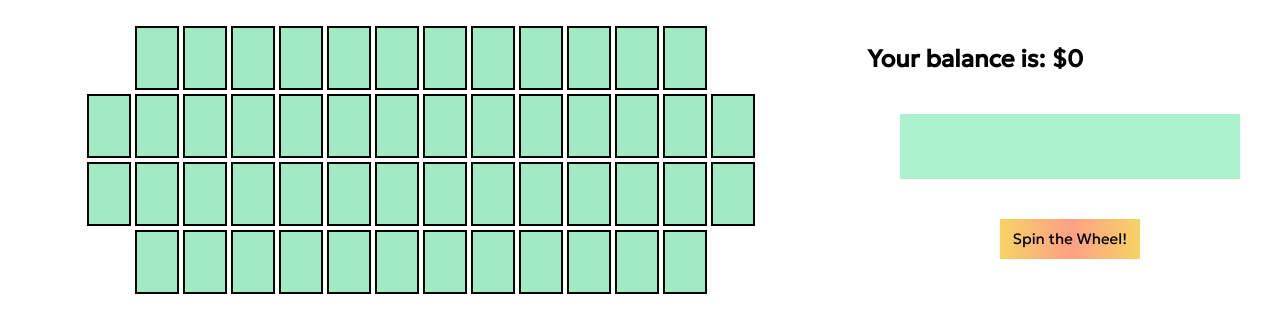
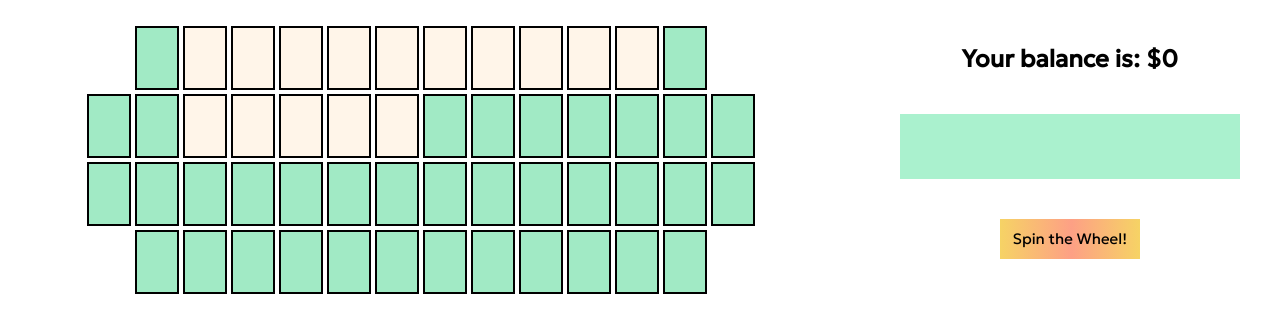
Before and after one commit to TheWhiteHackers/wheel_of_fortune, a plain HTML site: page index.html in a window 1280 px wide. Both pictures are taken after a click on the button "Start Game!". Shown: the part 80-412 px from the top of the page. Drawn offline with nearby package versions, Linux system fonts and the light colour scheme.

Commit message:
WoF sentences...

```diff
--- a/index.html
+++ b/index.html
@@ -21,7 +21,9 @@
 
     <div id="wheel">
         <div id="yourbalance">
+            <center>
                 <h2>Your balance is: <span id="bal">$0</span></h2>
+            </center>
         </div>
 
         <script type="text/javascript" src="https://code.jquery.com/jquery-2.1.1.js"></script>
--- a/js.js
+++ b/js.js
@@ -1,17 +1,16 @@
 let sen = [
-  ["SNOW WHITE", 9],
-  ["TOMATO TAMATO", 12],
-  ["WATERMELON SUGAR", 15],
-  ["THE GOOSE WITH THE GOLDEN EGG", 24]
+  ["SNOW WHITE"],
+  ["TOMATO TAMATO"],
+  ["WATERMELON SUGAR"],
+  ["THE GOOSE WITH THE GOLDEN EGG"]
 ];
 let wordpos = [];
+let words;
 
 window.onload=start();
 function start(){
   createboard();
   createabc();
-  preparesen();
-  drawsen();
 }
 
 function createboard(){
@@ -24,9 +23,9 @@ function createboard(){
     for (let i = 0; i < row; i++) {
         for (let j = 0; j < colum; j++) {
             if(counter == 1 || counter == 14 || counter == 43 || counter == 56){
-                boxlist += "<div class='box noborder'></div>"
+                boxlist += "<div class='box noborder' id='cell"+counter+"'></div>"
             } else {
-                boxlist += "<div class='box'></div>"
+                boxlist += "<div class='box' id='cell"+counter+"'></div>"
             }
             counter++
         }
@@ -127,8 +126,6 @@ var wordlist = [
     animate();
     document.getElementById("ws").disabled=true;
     document.getElementById("letterscon").style.display='block';
-    setTimeout(() => {  sengen(); }, 900);
-
 
 };
 
@@ -136,27 +133,24 @@ function startgame(){
   document.getElementById("shadow").style.display='none';
   document.getElementById("popup").style.display='none';
   document.getElementById("letterscon").style.display='none';
+  preparesen();
+  drawsen();
 };
 
-function sengen(){
+function preparesen(){
   let randonum = Math.floor(Math.random()*sen.length);
-  //console.log(sen[randonum]);
-
-
-}
-
-function preparesen(){
-  let sentence = sen[3][0];
-  const words = sentence.split(" ");
-  let pos = 2;
+  let sentence = sen[randonum][0];
+  words = sentence.split(" ");
+  let pos = 3;
   let line = 1;
   for (let i = 0; i < words.length; i++) {
-    if (pos + words[i].length < 12){
+    if (pos-1 + words[i].length < 13){
       wordpos.push(pos+(line-1)*14);
       pos += words[i].length+1;
+      console.log(pos);
     } else {
       line++;
-      pos = 2;
+      pos = 3;
       i--;
     }
   }
@@ -165,5 +159,9 @@ function preparesen(){
 }
 
 function drawsen(){
-
+  for (let i = 0; i < words.length; i++) {
+    for (let j = 0; j < words[i].length; j++) {
+      document.getElementById("cell"+(wordpos[i]+j)).classList.add("gamebox");
+    }
+  }
 }
```
